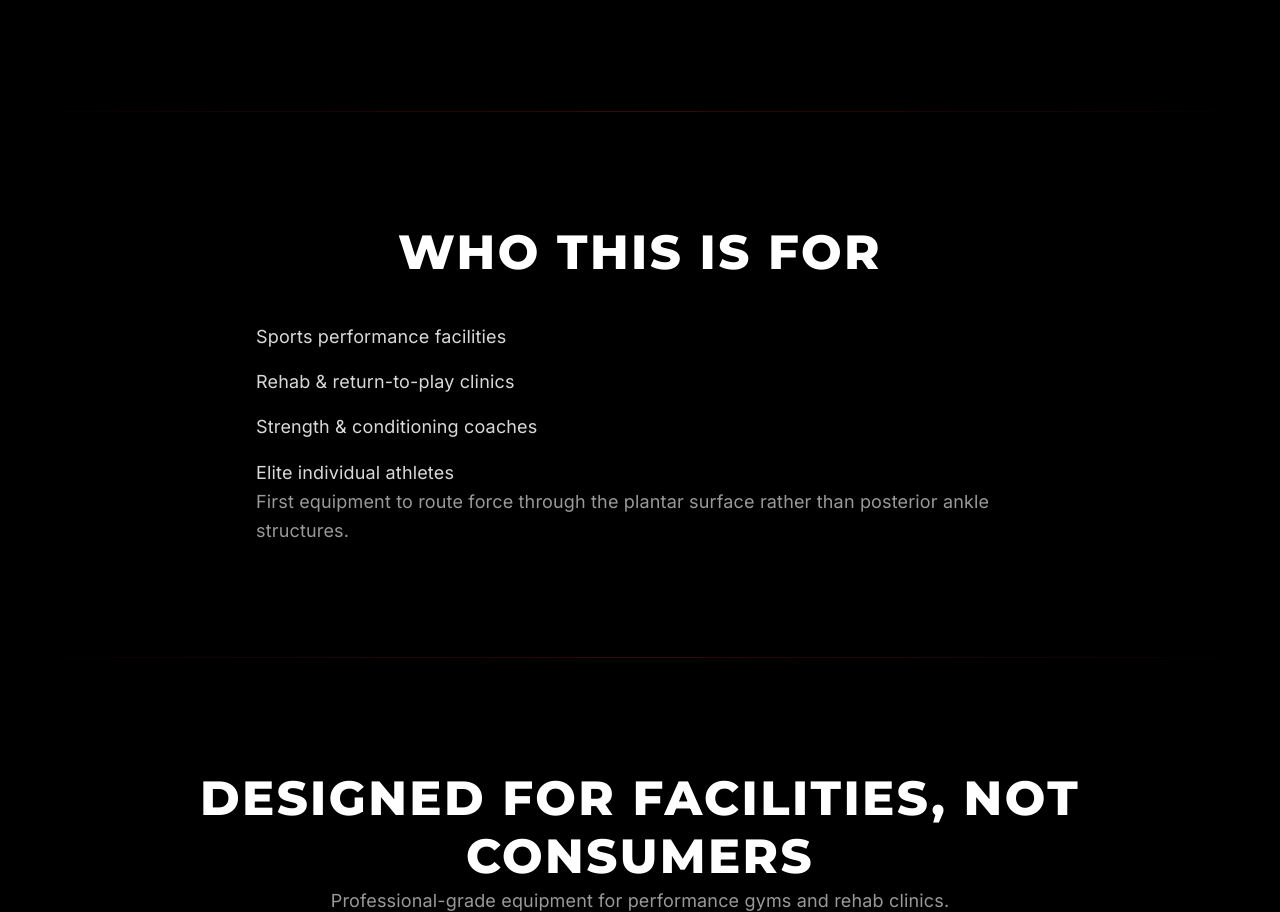
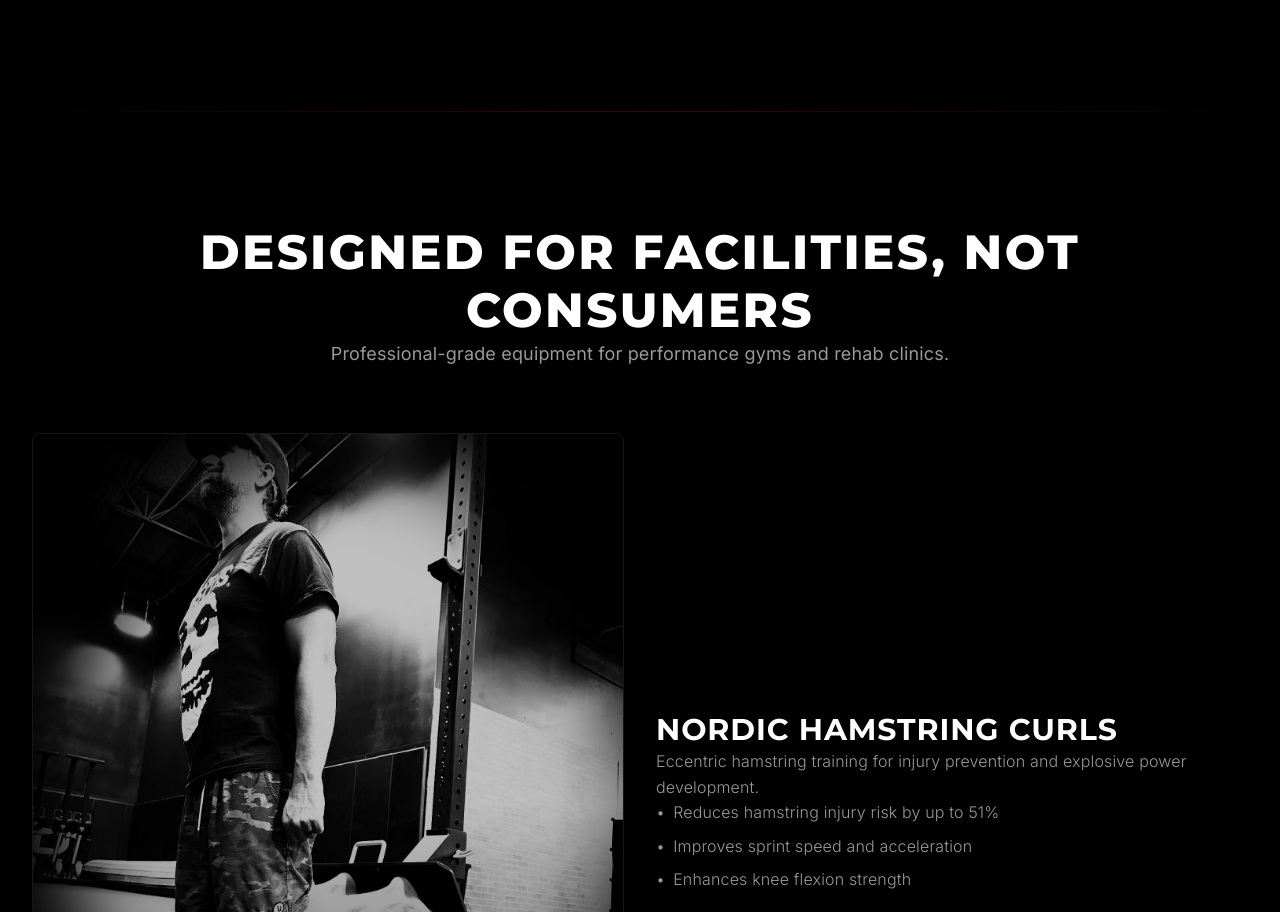
Before and after one commit to infinityspine/exiqx-website, a Next.js app: page / in a window 1280 px wide. Shown: the part 1621-2533 px from the top of the page. Built offline with nearby package versions, Linux system fonts and the light colour scheme.

Commit message:
🕒 Auto-commit: 2026-01-06 12:14:42

```diff
--- a/app/page.tsx
+++ b/app/page.tsx
@@ -9,7 +9,6 @@ import FootplateFeatures from '@/components/sections/FootplateFeatures'
 import UseCases from '@/components/sections/UseCases'
 import Testimonials from '@/components/sections/Testimonials'
 import HomePageCTA from '@/components/sections/HomePageCTA'
-import WhoThisIsFor from '@/components/sections/WhoThisIsFor'
 
 // Optimized gradient orb component - simplified for performance
 const AnimatedGradientOrb = ({
@@ -89,20 +88,6 @@ export default function Home() {
           scrollYProgress={scrollYProgress}
           shouldReduceMotion={!!shouldReduceMotion}
         />
-      </motion.section>
-
-      <SectionDivider />
-
-      {/* Who This Is For Section */}
-      <motion.section
-        initial="hidden"
-        whileInView="visible"
-        viewport={{ once: true, margin: "-100px" }}
-        variants={staggerChildren}
-        className="relative"
-        style={{ transform: 'translateZ(0)' }}
-      >
-        <WhoThisIsFor shouldReduceMotion={!!shouldReduceMotion} />
       </motion.section>
 
       <SectionDivider />
--- a/components/sections/WhoThisIsFor.tsx
+++ /dev/null
@@ -1,56 +0,0 @@
-'use client'
-
-import { memo } from 'react'
-import { motion, useReducedMotion } from 'framer-motion'
-import { fadeUp, staggerChildren } from '@/lib/motionPresets'
-
-interface WhoThisIsForProps {
-  shouldReduceMotion?: boolean
-}
-
-const WhoThisIsFor = memo(function WhoThisIsFor({
-  shouldReduceMotion: propShouldReduceMotion,
-}: WhoThisIsForProps) {
-  const hookShouldReduceMotion = useReducedMotion()
-  const shouldReduceMotion = propShouldReduceMotion ?? hookShouldReduceMotion
-
-  return (
-    <section
-      className="relative bg-black py-[clamp(4rem,10vw,7rem)]"
-      aria-labelledby="who-this-is-for-heading"
-    >
-      <div className="mx-auto max-w-7xl px-6 lg:px-8 relative">
-        <motion.div
-          initial="hidden"
-          whileInView="visible"
-          viewport={{ once: true, margin: '-100px' }}
-          variants={staggerChildren}
-        >
-          <motion.h2
-            id="who-this-is-for-heading"
-            variants={fadeUp}
-            className="font-display text-3xl sm:text-4xl lg:text-5xl font-extrabold uppercase tracking-[0.05em] text-white text-center"
-            style={{ transform: shouldReduceMotion ? undefined : 'translateZ(0)' }}
-          >
-            Who This Is For
-          </motion.h2>
-
-          <motion.div variants={fadeUp} className="mt-10 mx-auto max-w-3xl">
-            <ul className="space-y-4 text-base sm:text-lg text-white/85 leading-relaxed">
-              <li>Sports performance facilities</li>
-              <li>Rehab &amp; return-to-play clinics</li>
-              <li>Strength &amp; conditioning coaches</li>
-              <li>Elite individual athletes</li>
-            </ul>
-
-            <p className="mt-10 text-base sm:text-lg text-white/70 leading-relaxed">
-              First equipment to route force through the plantar surface rather than posterior ankle structures.
-            </p>
-          </motion.div>
-        </motion.div>
-      </div>
-    </section>
-  )
-})
-
-export default WhoThisIsFor
```
